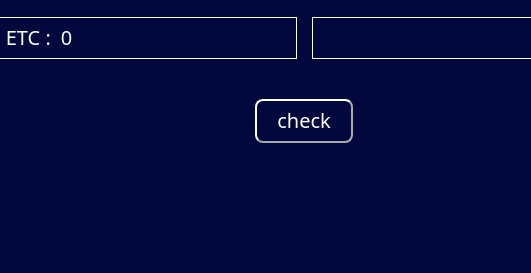
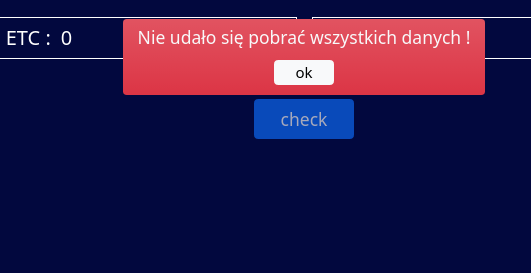
Before and after one commit to PaweliOS/Crypto-Collector, a plain HTML site: page index.html in a window 1280 px wide. Both pictures are taken after a click on the button "check". Shown: the part 281-554 px from the top of the page, 336-867 px from the left. Drawn offline with nearby package versions, Linux system fonts and the light colour scheme; no server answers; a web font is replaced by a local one.

Commit message:
Added .catch to async axios.get for all URL. Old varies resp...  deleted.

```diff
--- a/index.html
+++ b/index.html
@@ -80,8 +80,13 @@
         <section class="buttons">
             <div class="container">
                 <div class="buttons">
-                    <button class="buttons__btns buttons__btn-checkAll" type="button" >check</button></div>
+                    <button class="btn btn-primary buttons__btns buttons__btn-checkAll fs-3" type="button" role="button" aria-disabled="true">check</button></div>
                 </div>
+                <div class="warning d-none bg-danger bg-gradient position-absolute fs-3 rounded pe-4 ps-4 pt-2 pb-3">
+                    <p class="warning__text text-light">Nie udało się pobrać wszystkich danych !</p>
+                    <button type="button" class="btn btn-light warning__button">ok</button>
+                </div>
+            </div>
         </section>
     </main>
     <footer class="footer">
--- a/js/script.js
+++ b/js/script.js
@@ -6,7 +6,8 @@ const dogePrice = document.querySelector('.crypto__coins--doge-price')
 const etcPrice = document.querySelector('.crypto__coins--etc-price')
 const xrpPrice = document.querySelector('.crypto__coins--xrp-price')
 
-// const URL = 'https://api.coingecko.com/api/v3/exchange_rates'
+const warning = document.querySelector('.warning')
+const warningButton = document.querySelector('.warning__button')
 
 // === poniżej tylko dla wybranej crypto sama cena ====
 const BTC = 'bitcoin'
@@ -25,49 +26,53 @@ const URL_EXBITRON_DOGE = 'https://www.exbitron.com/api/v2/peatio/public/markets
 const URL_BINANCE_ETC_USDT =  'https://api.binance.com/api/v3/ticker/price?symbol=' + Binance_etcusdt
 const URL_BINANCE_XRP_USDT =  'https://api.binance.com/api/v3/ticker/price?symbol=' + Binance_xrpusdt
 
-// === poniżej dla jednego coina (ethereum) pełna informacja =====
-// const URL = 'https://api.coingecko.com/api/v3/coins/ethereum'
-
-
-
-// =============== obsługa =================
-// const getPrice = () => {
-//     fetch(URL)
-//     .then(res => res.json())
-//         .then(data => console.log(data))
-//         .catch(err => console.log(err))
-// }
-
-//  ============ klasycznie =================
-// const getPrice = () => {
-//     axios.get(URL).then(res => console.log(res.data.rates.usd.value))
-//     axios.get(URL).then(res => (btcPrice.textContent = res.data.rates.usd.value + ' USD'))
-// }
-
-//========== funkcja asynchroniczna ==============
-// dla  const URL = 'https://api.coingecko.com/api/v3/exchange_rates'
-// async function getPrice() {
-//     const resp = await axios.get(URL)
-//     btcPrice.textContent = resp.data.rates.usd.value + ' USD'
-// }
-
 
 async function getPrice() {
-    const respBtc = await axios.get(URL_BTC_USD)
-    const respEth = await axios.get(URL_ETH_USD)
-    const respExbitronLtc = await axios.get(URL_EXBITRON_LTC)
-    const respExbitronDoge = await axios.get(URL_EXBITRON_DOGE)
-    const respBinanceEtc = await axios.get(URL_BINANCE_ETC_USDT)
-    const respBinanceXrp = await axios.get(URL_BINANCE_XRP_USDT)
+    setTimeout(activateCheckAllBtn, 10000)
+    checkAllBtn.setAttribute('class', 'btn btn-primary buttons__btns buttons__btn-checkAll fs-3 disabled')
 
-    ltcPrice.textContent = roundX_Y(respExbitronLtc.data.bids[0].price, 3) + ' USD'
-    dogePrice.textContent = roundX_Y(respExbitronDoge.data.bids[0].price, 3) + ' USD'
-    btcPrice.textContent = respBtc.data.bitcoin.usd + ' USD'
-    ethPrice.textContent = respEth.data.ethereum.usd + ' USD'
-    etcPrice.textContent = roundX_Y(respBinanceEtc.data.price, 3) + ' USD'
-    xrpPrice.textContent = roundX_Y(respBinanceXrp.data.price, 3) + ' USD'
-    // console.log(respBinanceEtc.data.price)
+    // const respBtc = await axios.get(URL_BTC_USD)
+    await axios.get(URL_BTC_USD)
+    .then((resp) => {
+        btcPrice.textContent = resp.data.bitcoin.usd + ' USD'
+    })
+    .catch(() => { warning.classList.remove('d-none') })
 
+    await axios.get(URL_ETH_USD)
+    .then((resp) => {
+        ethPrice.textContent = resp.data.ethereum.usd + ' USD'
+    })
+        .catch(() => { warning.classList.remove('d-none') })
+
+    await axios.get(URL_EXBITRON_LTC)
+    .then((resp) => {
+        ltcPrice.textContent = roundX_Y(resp.data.bids[0].price, 3) + ' USD'
+    })
+    .catch(() => { warning.classList.remove('d-none') })
+
+    await axios.get(URL_EXBITRON_DOGE)
+    .then((resp) => {
+        dogePrice.textContent = roundX_Y(resp.data.bids[0].price, 3) + ' USD'
+    })
+    .catch(() => { warning.classList.remove('d-none') })
+
+    await axios.get(URL_BINANCE_ETC_USDT)
+    .then((resp) => {
+        etcPrice.textContent = roundX_Y(resp.data.price, 3) + ' USD'
+    })
+    .catch(() => { warning.classList.remove('d-none') })
+
+    await axios.get(URL_BINANCE_XRP_USDT)
+    .then((resp) => {
+        xrpPrice.textContent = roundX_Y(resp.data.price, 3) + ' USD'
+    })
+    .catch(() => { warning.classList.remove('d-none') })
+
+    // console.log(respBinanceXrp.data.price)
+}
+
+function activateCheckAllBtn() {
+    checkAllBtn.classList.remove('disabled')
 }
 
 // roundX_Y zaokrąglij liczbę X do Y miejsc po przecinku
@@ -76,9 +81,10 @@ const roundX_Y = (x,y) => {
     return output
 }
 
-// for (n = 0; n = 3600; n++){
-//     sleep(1000).console.log('ciach')
+const hideWarning = () => {
+    warning.classList.add('d-none')
+}
 
-// }
 
 checkAllBtn.addEventListener('click', getPrice)
+warningButton.addEventListener('click', hideWarning)
--- a/scss/main.scss
+++ b/scss/main.scss
@@ -66,40 +66,34 @@ body {
             text-transform: uppercase;
             margin-right: 1rem;
         }
-
     }
 
     &__Ex-logo {
         width: 30px;
         margin-right: 1rem;
-
-        // height: 20px;
     }
-    // &__grid {
-    //     display: grid;
-    //     grid-template-columns: repeat(4,100px);
-    //     grid-template-rows: repeat(2,40px);
-    //     grid-gap: 20px, 10px;
-    //     background-color: rgba(255, 255, 255, .3)
-    // }
-
 }
 
 .buttons {
     display: flex;
     justify-content: center;
-    // padding: 2rem 4rem;
+    height: 100%;
     &__btns {
-        padding: 0.5rem 2rem;
-        color: white;
-        background-color: transparent;
-        border-color: white;
-        border-radius: 8px;
-        font-size: 2rem;
+        width: 100px;
+        height: 40px;
     }
+}
 
-    &__btn-checkAll {
-        // align-self: center;
+.warning {
+    // top: 1rem;
+    display: flex;
+    flex-direction: column;
+    margin-top: -8rem;
+    &__button {
+        align-self: center;
+        width: 60px;
+        font-size: 1.5rem;
+        padding: 0 1rem;
     }
 }
 
```
Also changed, not shown: scss/main.css, 1 other file.
